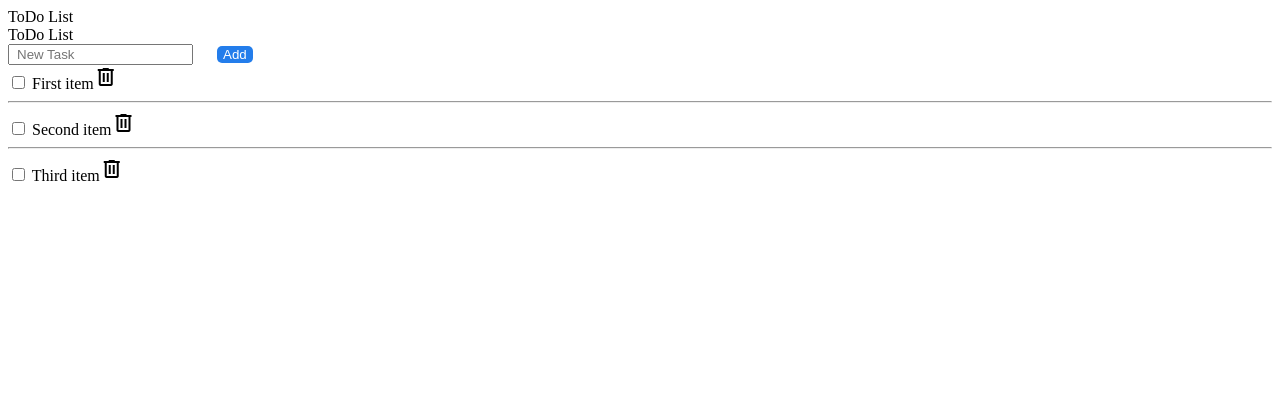
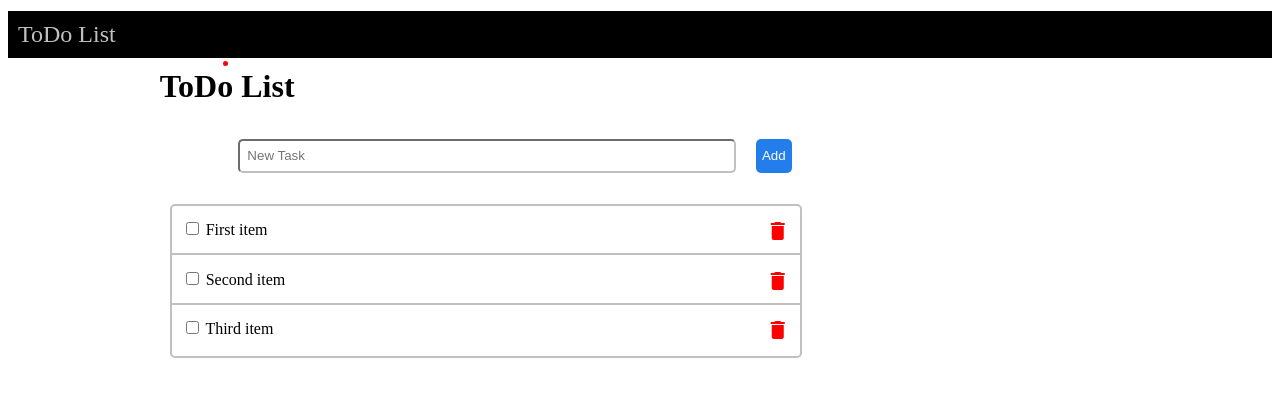
Before and after one commit to RomnSh/RomnSh, a plain HTML site: page index.html in a window 1280 px wide. Drawn offline with nearby package versions, Linux system fonts and the light colour scheme.

Commit message:
Update index.html

```diff
--- a/index.html
+++ b/index.html
@@ -3,25 +3,30 @@
 <head>
   <meta charset="UTF-8">
   <title>ToDo List</title>
-  <link rel="stylesheet" href="src/styles.css"
+  <link rel="stylesheet" href="https://fonts.googleapis.com/icon?family=Material+Icons">
+  <link rel="stylesheet" href="src/styles.css">
   </head>
 <body>
-  <div class="header">ToDo List</div>
-  <div class="red_dot"></div>
-  <div class="main">ToDo List</div>
-  <input class="input_text" type="text" name="New task" value="" placeholder="New Task">
-  <button>Add</button>
-  <div class="list">
-  <link rel="stylesheet" href="https://fonts.googleapis.com/css2?family=Material+Symbols+Outlined:opsz,wght,FILL,GRAD@20..48,100..700,0..1,-50..200" />
-<input type="checkbox" name="item1" value=""><span> First item</span><span class="material-symbols-outlined">
-delete
-</span><br><hr>
-<input type="checkbox" name="item2" value=""> <span> Second item</span><span class="material-symbols-outlined">
-delete
-</span><br><hr>
-<input type="checkbox" name="item3" value=""> <span> Third item</span><span class="material-symbols-outlined">
-delete
-</span>
-</div>
+  <div class="container-main">
+    <div class="box-Logo">ToDo List</div>
+    <div class="box-red-dot"></div>
+    <div class="box-subject">ToDo List</div>
+  </div>
+  <div class="container-input">
+    <div class="field-input"> <input class="input-row"  type="text" name="New task" value="" placeholder="New Task">
+    <button class="box-button">Add</button>
+    </div>
+      <div class="container-list">
+        <div class="list-item">
+          <input type="checkbox" name="item1" value=""><span> First item</span><i class="material-icons">delete</i>
+        </div>
+        <div class="list-item">
+          <input type="checkbox" name="item2" value=""><span> Second item</span><i class="material-icons">delete</i>
+        </div>
+        <div class="list-item">
+          <input type="checkbox" name="item3" value=""><span> Third item</span><i class="material-icons">delete</i>
+        </div>
+      </div>
+    </div>
 </body>
 </html>
```
